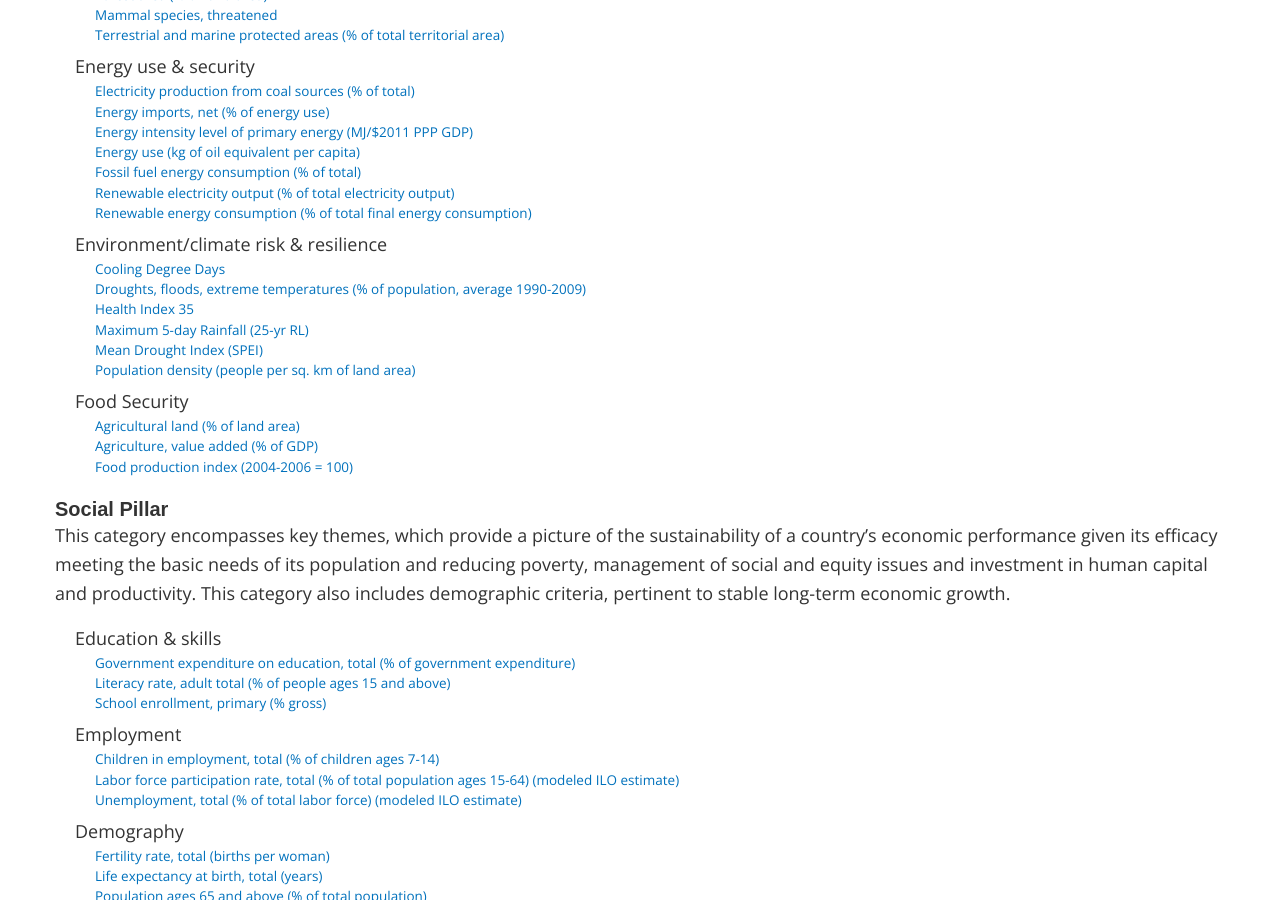
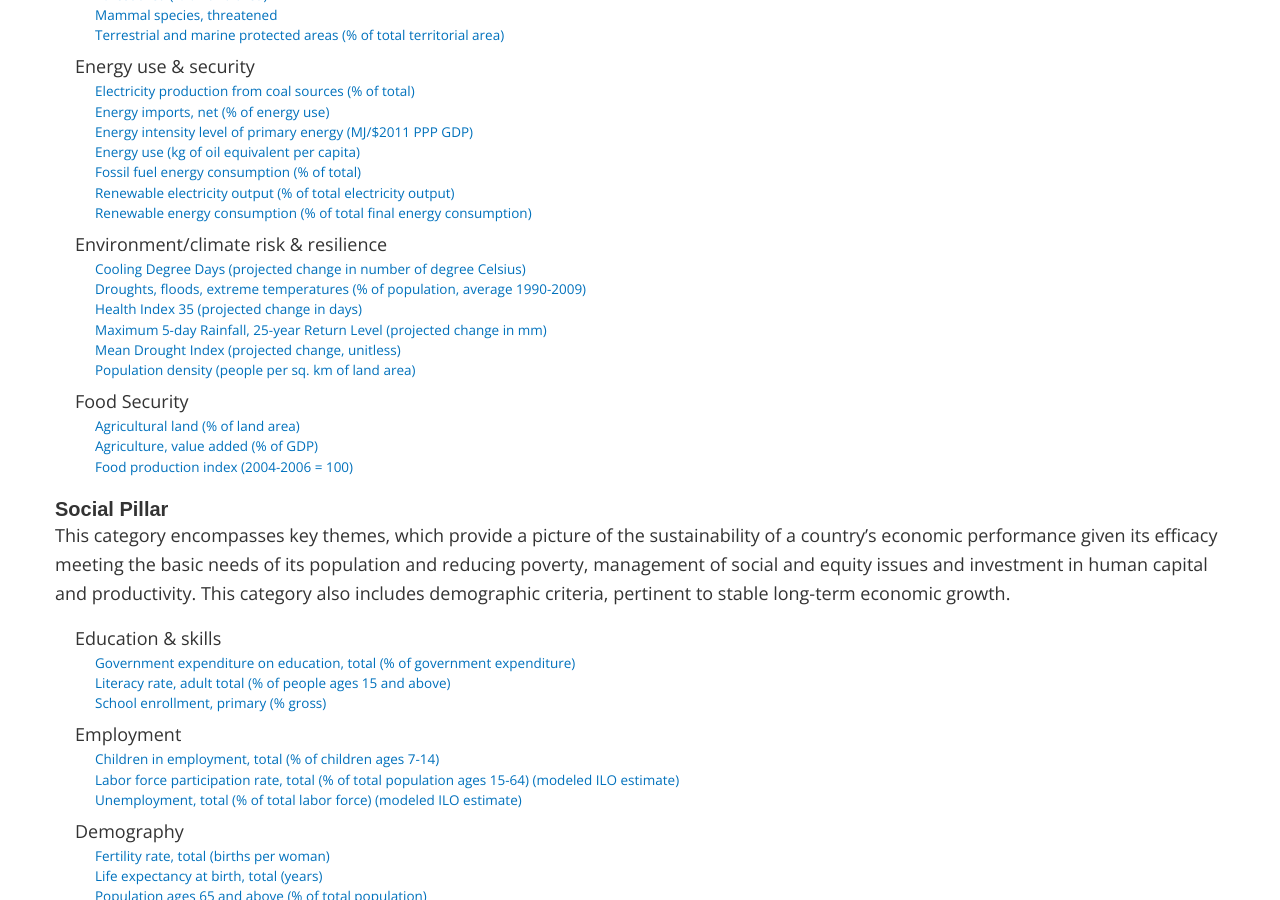
Before and after one commit to tgherzog/wbg-esg-website, a Jekyll site: the page built from framework.html, in a window 1280 px wide and 900 px high, scrolled down 1134 px. Built offline with Jekyll 4.4.1, drawn with Linux system fonts in a browser that asks for light colours; nearby versions of some CDN libraries; some web fonts are replaced; library files that are not in the unit come from our copies.

Commit message:
Update framework and external reports page

```diff
--- a/framework.html
+++ b/framework.html
@@ -54,11 +54,11 @@ security, crucial factors for stable long-term economic growth.</p>
     </ul></li>
 <li>Environment/climate risk &amp; resilience
     <ul>
-    <li><a href="http://databank.worldbank.org/data/reports.aspx?source=3711&series=EN.CLC.CDDY.XD&country=EAS,SAS,MEA,SSF,LCN,ECS,NAC">Cooling Degree Days</a></li>
+    <li><a href="http://databank.worldbank.org/data/reports.aspx?source=3711&series=EN.CLC.CDDY.XD&country=EAS,SAS,MEA,SSF,LCN,ECS,NAC">Cooling Degree Days (projected change in number of degree Celsius)</a></li>
     <li><a href="http://databank.worldbank.org/data/reports.aspx?source=3711&series=EN.CLC.MDAT.ZS&country=EAS,SAS,MEA,SSF,LCN,ECS,NAC">Droughts, floods, extreme temperatures (% of population, average 1990-2009)</a></li>
-    <li><a href="http://databank.worldbank.org/data/reports.aspx?source=3711&series=EN.CLC.HEAT.XD&country=EAS,SAS,MEA,SSF,LCN,ECS,NAC">Health Index 35</a></li>
-    <li><a href="http://databank.worldbank.org/data/reports.aspx?source=3711&series=EN.CLC.PRCP.XD&country=EAS,SAS,MEA,SSF,LCN,ECS,NAC">Maximum 5-day Rainfall (25-yr RL)</a></li>
-    <li><a href="http://databank.worldbank.org/data/reports.aspx?source=3711&series=EN.CLC.SPEI.XD&country=EAS,SAS,MEA,SSF,LCN,ECS,NAC">Mean Drought Index (SPEI)</a></li>
+    <li><a href="http://databank.worldbank.org/data/reports.aspx?source=3711&series=EN.CLC.HEAT.XD&country=EAS,SAS,MEA,SSF,LCN,ECS,NAC">Health Index 35 (projected change in days)</a></li>
+    <li><a href="http://databank.worldbank.org/data/reports.aspx?source=3711&series=EN.CLC.PRCP.XD&country=EAS,SAS,MEA,SSF,LCN,ECS,NAC">Maximum 5-day Rainfall, 25-year Return Level (projected change in mm)</a></li>
+    <li><a href="http://databank.worldbank.org/data/reports.aspx?source=3711&series=EN.CLC.SPEI.XD&country=EAS,SAS,MEA,SSF,LCN,ECS,NAC">Mean Drought Index (projected change, unitless)</a></li>
     <li><a href="http://databank.worldbank.org/data/reports.aspx?source=3711&series=EN.POP.DNST&country=EAS,SAS,MEA,SSF,LCN,ECS,NAC">Population density (people per sq. km of land area)</a></li>
     </ul></li>
 <li>Food Security
```
Also changed, not shown: resources.md (added, +39 -0 lines).
